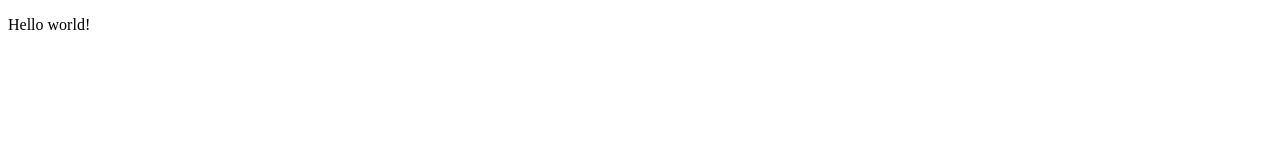
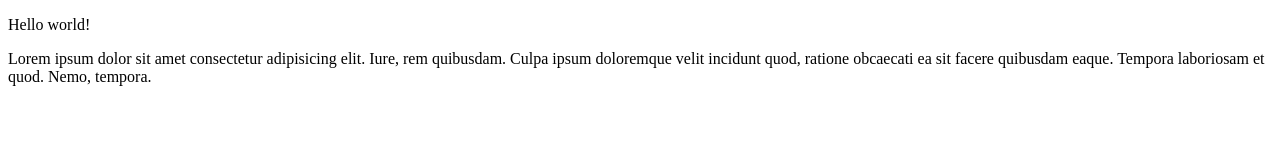
Before and after one commit to protofunc/Odin, a plain HTML site: page index.html in a window 1280 px wide. Drawn offline with Linux system fonts and the light colour scheme.

Commit message:
test keys

```diff
--- a/index.html
+++ b/index.html
@@ -7,5 +7,6 @@
 </head>
 <body>
     <p>Hello world!</p>
+    <p>Lorem ipsum dolor sit amet consectetur adipisicing elit. Iure, rem quibusdam. Culpa ipsum doloremque velit incidunt quod, ratione obcaecati ea sit facere quibusdam eaque. Tempora laboriosam et quod. Nemo, tempora.</p>
 </body>
 </html>
```
